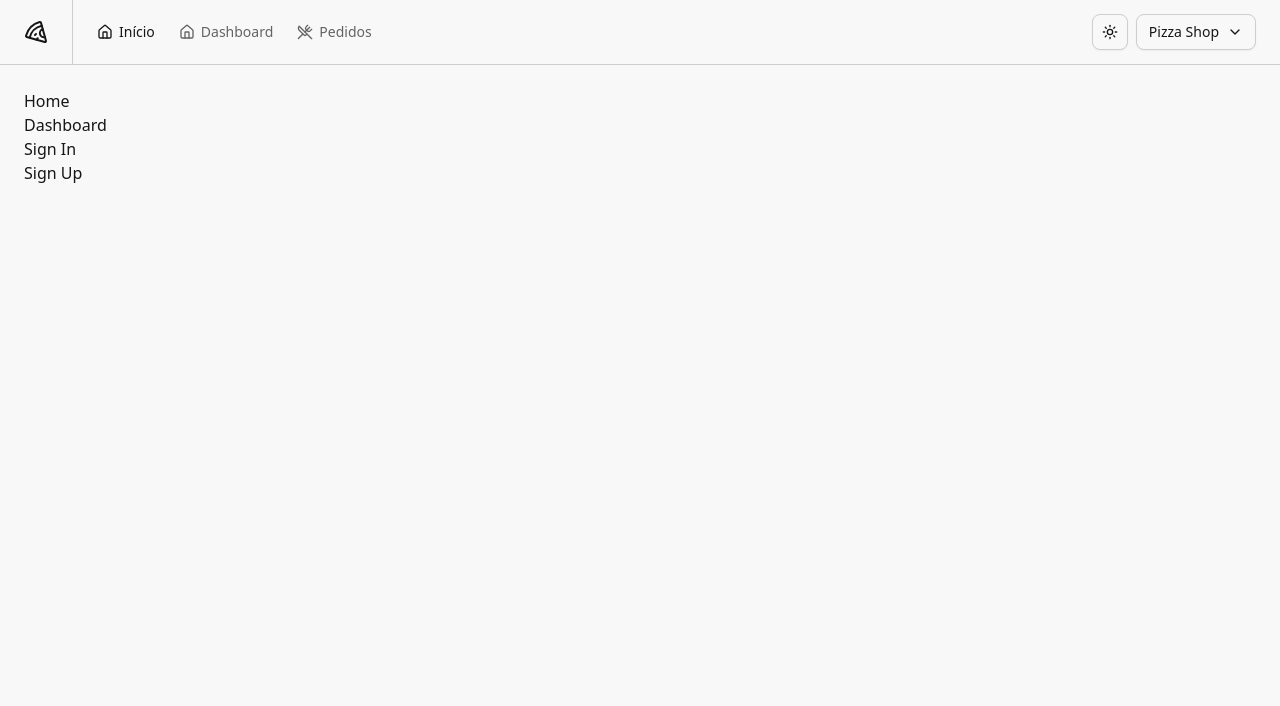
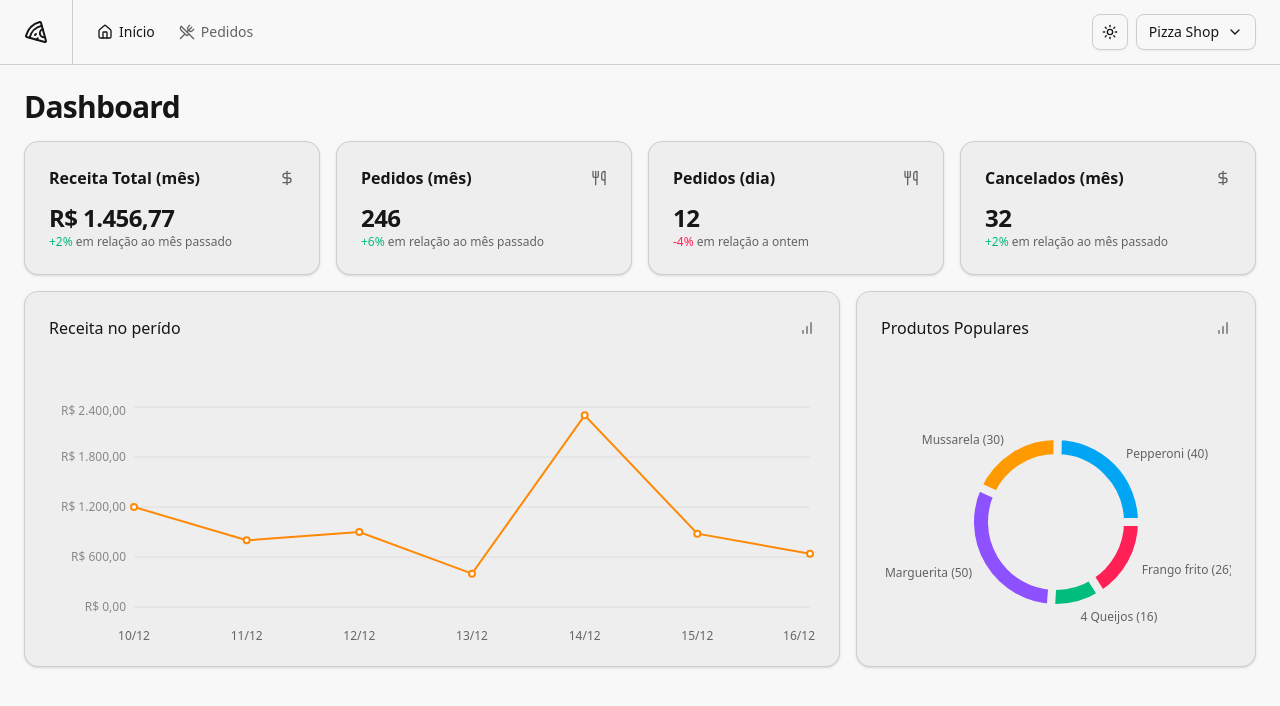
Before and after one commit to afonsolimajr/mba-marketplace-dashboard, a React (Vite) app: page / in a window 1280 px wide. Shown: the top 706 px of the page. Built offline with nearby package versions, Linux system fonts and the light colour scheme.

Commit message:
dashboard as default rout

```diff
--- a/src/components/header.tsx
+++ b/src/components/header.tsx
@@ -17,10 +17,6 @@ export default function Header() {
             <Home className="h-4 w-4" />
             Início
           </NavLink>
-          <NavLink to="/dashboard">
-            <Home className="h-4 w-4" />
-            Dashboard
-          </NavLink>
           <NavLink to="/orders">
             <UtensilsCrossed className="h-4 w-4" />
             Pedidos
--- a/src/pages/home/home.tsx
+++ /dev/null
@@ -1,20 +0,0 @@
-import { NavLink } from "react-router";
-
-export default function Home() {
-  return (
-    <div>
-      <nav>
-        <p>Home</p>
-        <p>
-          <NavLink to="dashboard">Dashboard</NavLink>
-        </p>
-        <p>
-          <NavLink to="signin">Sign In</NavLink>
-        </p>
-        <p>
-          <NavLink to="signup">Sign Up</NavLink>
-        </p>
-      </nav>
-    </div>
-  );
-}
--- a/src/routes.tsx
+++ b/src/routes.tsx
@@ -3,7 +3,6 @@ import Dashboard from "./pages/app/dashboard/dashboard";
 import SignIn from "./pages/auth/sign-in";
 import AppLayout from "./pages/_layouts/app-layout";
 import AuthLayout from "./pages/_layouts/auth-layout";
-import Home from "./pages/home/home";
 import SignUp from "./pages/auth/sign-up";
 import Orders from "./pages/app/orders/orders";
 import NotFound from "./pages/404";
@@ -13,8 +12,7 @@ export default function AppRoutes() {
     <div className="flex flex-col w-full">
       <Routes>
         <Route element={<AppLayout />}>
-          <Route index element={<Home />} />
-          <Route path="dashboard" element={<Dashboard />} />
+          <Route index element={<Dashboard />} />
           <Route path="orders" element={<Orders />} />
         </Route>
         <Route element={<AuthLayout />}>
```
